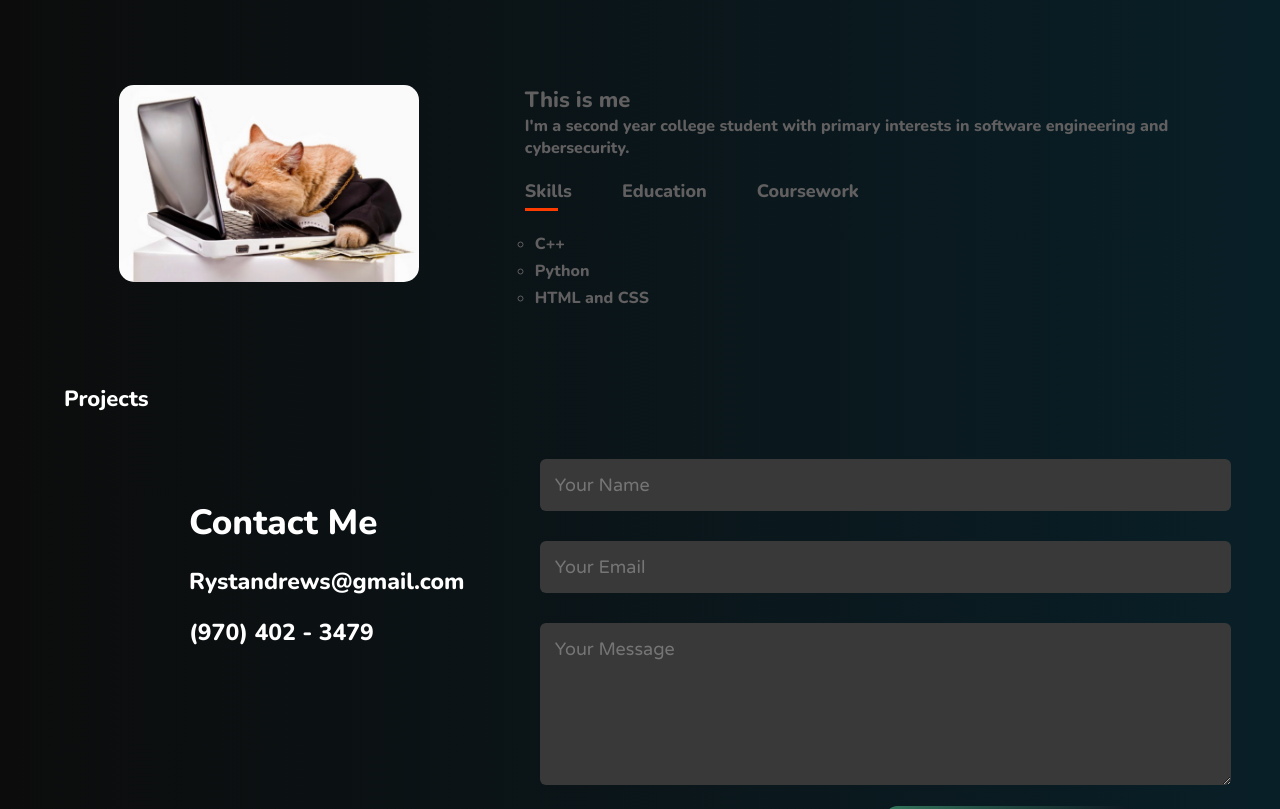
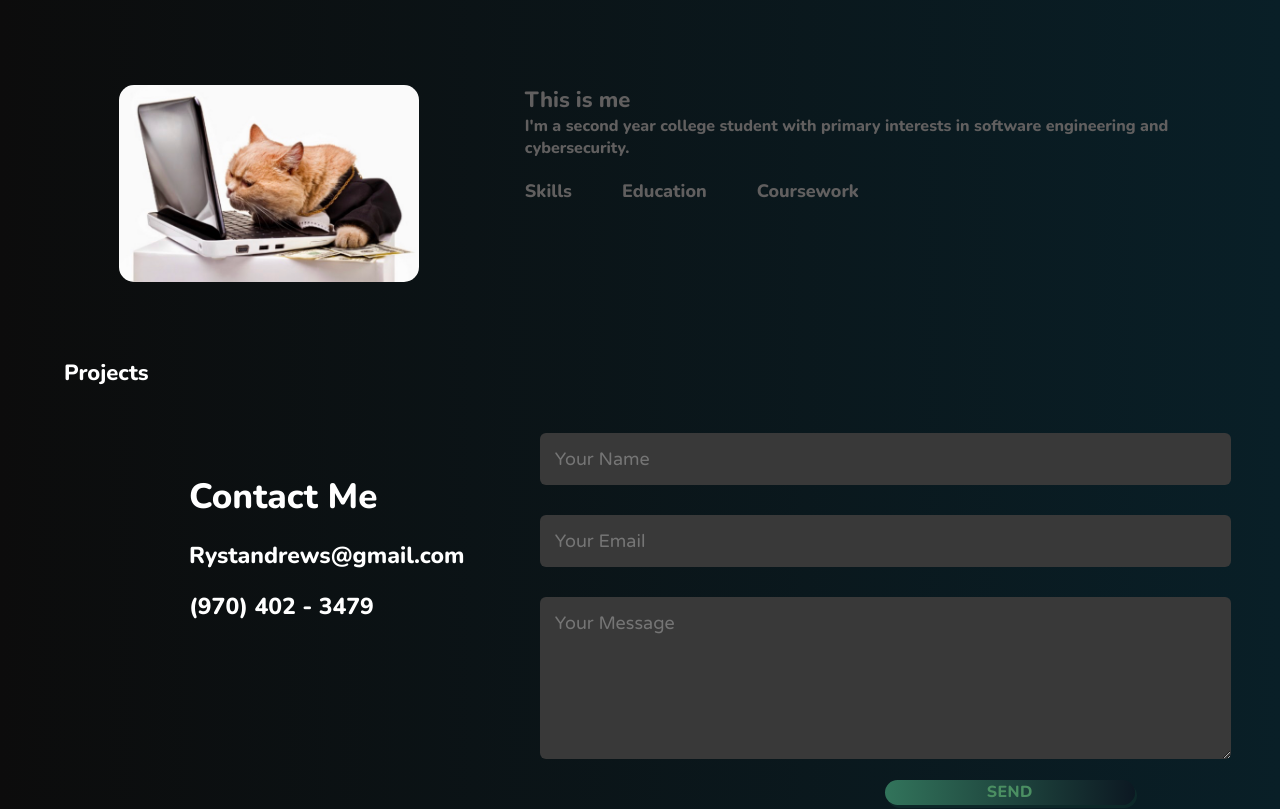
Before and after one commit to tasmaniansyrup/Portfolio-test, a plain HTML site: page index.html in a window 1280 px wide. Shown: the part 780-1589 px from the top of the page. Drawn offline with nearby package versions, Linux system fonts and the light colour scheme; a web font is replaced by a local one.

Commit message:
in progress

```diff
--- a/index.html
+++ b/index.html
@@ -45,11 +45,11 @@
                 <p>I'm a second year college student with primary interests in software engineering and cybersecurity.</p>
 
                 <div class="tab-titles">
-                    <p class="tab-links active-link" onclick="opentab('skills')">Skills</p>
+                    <p class="tab-links" onclick="opentab('skills')">Skills</p>
                     <p class="tab-links" onclick="opentab('education')">Education</p>
                     <p class="tab-links" onclick="opentab('coursework')">Coursework</p>
                 </div>
-                <div class="tab-contents active-tab" id="skills">
+                <div class="tab-contents" id="skills">
                     <ul>
                         <li>C++</li>
                         <li>Python</li>
--- a/style.css
+++ b/style.css
@@ -16,11 +16,34 @@ body{
     padding: 0;
 }
 
+/* Start scrollbar */
+
+::-webkit-scrollbar {
+    display: none;
+    width: 20px;
+  }
+
+  ::-webkit-scrollbar-track {
+    box-shadow: inset 0 0 5px rgb(32, 30, 30);
+    border-radius: 10px;
+  }
+
+  ::-webkit-scrollbar-thumb {
+    background: rgb(16, 7, 31);
+    border-radius: 10px;
+  }
+
+  ::-webkit-scrollbar-track-piece {
+    background-color: #080f24;
+  }
+
+  /*end scrollbar */
+
+
 #header{
     background-image: url(images/space.jpg);
     background-clip: content-box;
     background-size: cover;
-    background-position: left;
     height: 100vh;
     padding: 20px;
     border-radius: 40px;
@@ -253,6 +276,11 @@ nav ul li a:hover::after{
     box-shadow: 2px 3px rgb(13, 40, 41);
 }
 
+.btn.btn2:active {
+    transform: translateX(10px);
+    transform: translateY(2px);
+    box-shadow: none;
+}
 
 .contact-right form{
     width: 100%;
```
